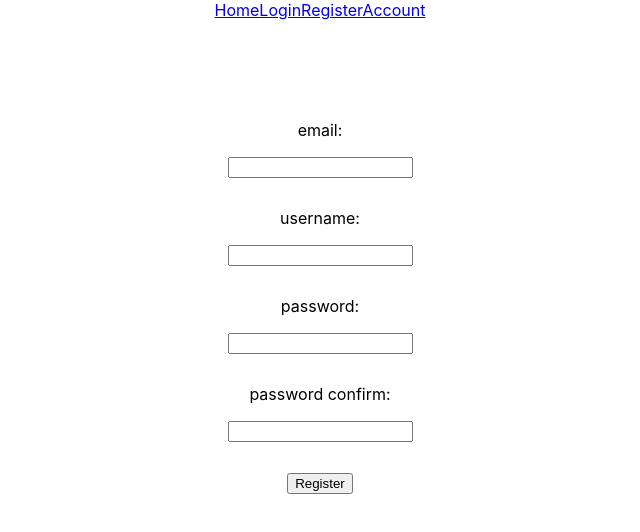
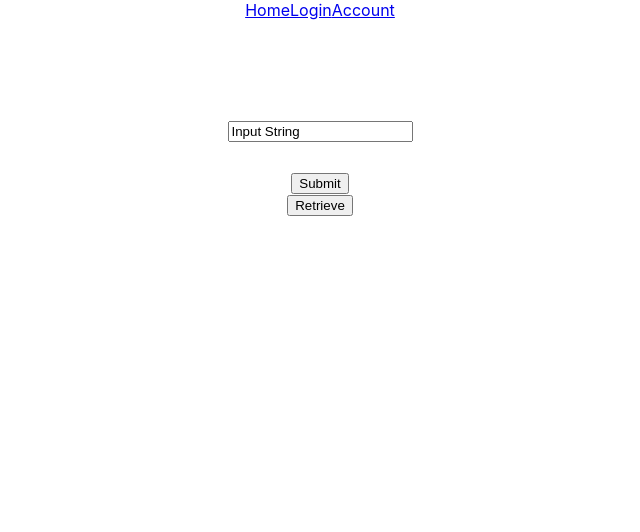
Before and after one commit to dmost-jbs/starter_project, a React (Create React App) app in the folder front/: page /register in a window 1280 px wide. Shown: the top 532 px of the page, without its empty margins (320-960 px from the left). Built offline with nearby package versions, Linux system fonts and the light colour scheme; the HTML template or start-up script is replaced by a standard one.

Commit message:
more refator of data model

```diff
--- a/front/src/App.js
+++ b/front/src/App.js
@@ -1,14 +1,12 @@
 import './App.css';
 import Interface from './main_display/user_interface.js';
 import Login from './login/login.js';
-import Register from './register/register';
 import AccountInfo from './account_info/accountInfo'
 import NavigationBar from './navbar/navbar';
 import {
   BrowserRouter as Router,
   Switch,
   Route,
-  Link
 } from "react-router-dom";
 function App() {
   return (
@@ -16,9 +14,6 @@ function App() {
       <NavigationBar />
       <Router>
         <Switch>
-          <Route path="/register">
-            <Register />
-          </Route>
           <Route path="/login">
             <Login />
           </Route>
--- a/front/src/index.js
+++ b/front/src/index.js
@@ -6,6 +6,10 @@ import store from './redux/store'
 import App from './App';
 import reportWebVitals from './reportWebVitals';
 
+
+store.subscribe(() =>
+  console.log('State after dispatch: ', store.getState())
+)
 
 ReactDOM.render(
   <Provider store={store}>
--- a/front/src/navbar/navbar.js
+++ b/front/src/navbar/navbar.js
@@ -12,9 +12,6 @@ const NavigationBar = () => {
         <Navbar.Brand href="/login">
             Login
         </Navbar.Brand>
-        <Navbar.Brand href="/register">
-            Register
-        </Navbar.Brand>
         <Navbar.Brand href="/account">
             Account
         </Navbar.Brand>
--- a/front/src/register/register.js
+++ /dev/null
@@ -1,129 +0,0 @@
-import React, { useState } from 'react';
-import Button from 'react-bootstrap/Button';
-import Container from 'react-bootstrap/Container';
-import Row from 'react-bootstrap/Row';
-import Col from 'react-bootstrap/Col'
-import { connect } from "react-redux";
-import { registerUser } from '../redux/actions';
-import store from '../redux/store';
-
-
-/**
- * Provides a user interface to register an account with the web app
- */
-const Register = (props) => {
-
-    const [usernameText, setUsernameText] = useState("");
-    const [passwordText, setPasswordText] = useState("");
-    const [passwordConfirmText, setPasswordConfirmText] = useState("");
-    const [emailText, setEmailText] = useState("");
-
-
-    /**
-     * Handles account registration
-     * @param {object} event
-     */
-    const handleSubmit = event => {
-        event.preventDefault();
-
-        console.log(`
-        email: ${emailText}\n
-        username: ${usernameText}\n
-        password: ${passwordText}\n
-        passwordConfirm: ${passwordConfirmText}\n
-        `)
-        props.registerUser({username:usernameText,password:passwordText,email:emailText})
-        console.log(store.getState());
-
-    }
-
-
-    /**
-     * Handles updates to the username text form
-     * @param {object} event object from inputting text into the input form
-     */
-    const handleUsername = event => {
-        setUsernameText(event.target.value);
-    }
-
-    /**
-     * Handles updates to the password text form
-     * @param {object} event object from inputting text into the input form
-     */
-    const handlePassword = event => {
-        setPasswordText(event.target.value);
-    }
-
-    /**
- * Handles updates to the password text form
- * @param {object} event object from inputting text into the input form
- */
-    const handlePasswordConfirm = event => {
-        setPasswordConfirmText(event.target.value);
-    }
-
-
-    /**
- * Handles updates to the password text form
- * @param {object} event object from inputting text into the input form
- */
-    const handleEmail = event => {
-        setEmailText(event.target.value);
-    }
-
-
-    return (
-        <div>
-            <form onSubmit={handleSubmit}>
-                <Container>
-                    <Row className="justify-content-md-center" style={{ marginBottom: 30 }}>
-                        <Col md="auto">
-                            <p>email:</p>
-                        </Col>
-                        <Col md="auto">
-                            <input type="text" onChange={handleEmail} value={emailText} />
-                        </Col>
-                    </Row>
-                    <Row className="justify-content-md-center" style={{ marginBottom: 30 }}>
-                        <Col md="auto">
-                            <p>username:</p>
-                        </Col>
-                        <Col md="auto">
-                            <input type="text" onChange={handleUsername} value={usernameText} />
-                        </Col>
-                    </Row>
-                    <Row className="justify-content-md-center" style={{ marginBottom: 30 }}>
-                        <Col md="auto">
-                            <p>password:</p>
-                        </Col>
-                        <Col md="auto">
-                            <input type="text" onChange={handlePassword} value={passwordText} />
-                        </Col>
-                    </Row>
-                    <Row className="justify-content-md-center" style={{ marginBottom: 30 }}>
-                        <Col md="auto">
-                            <p>password confirm:</p>
-                        </Col>
-                        <Col md="auto">
-                            <input type="text" onChange={handlePasswordConfirm} value={passwordConfirmText} />
-                        </Col>
-                    </Row>
-                    <Row className="justify-content-md-center">
-                        <Col md="auto">
-                            <Button variant="primary" type="submit">
-                                Register
-							</Button>
-                        </Col>
-                    </Row>
-                </Container>
-            </form>
-        </div>
-    )
-}
-
-const mapStateToProps = (state) => ({
-})
-export default connect(
-  mapStateToProps,
-  {registerUser}
-)(Register)
```
